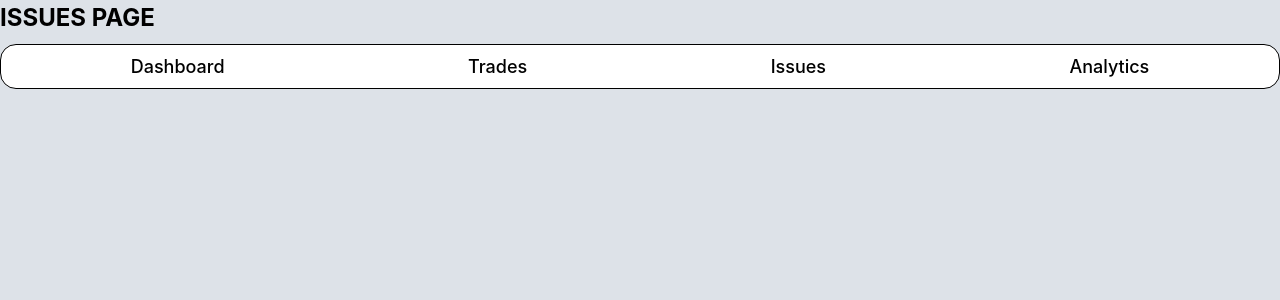
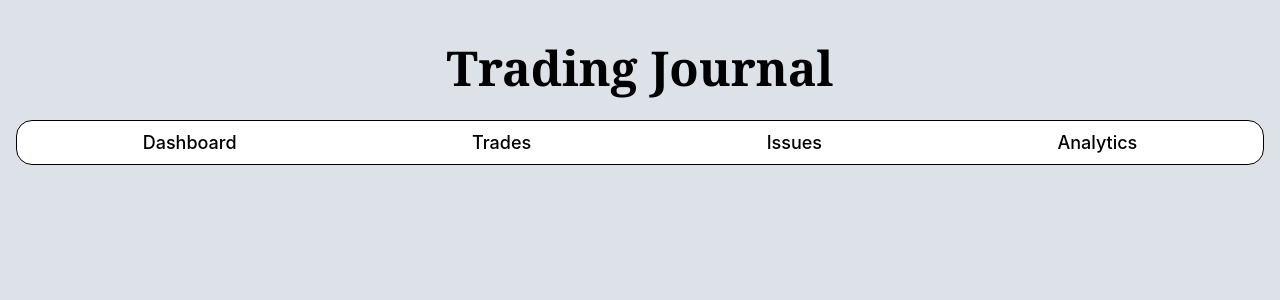
Before and after one commit to Y-Negash/Trading_Journal, a React (Vite) app in the folder Frontend/: page /issues in a window 1280 px wide. Shown: the top 300 px of the page. Built offline with nearby package versions, Linux system fonts and the light colour scheme; no server answers.

Commit message:
includes title in nav to keep consistency between pages

```diff
--- a/Frontend/src/components/navigation/NavBar.css
+++ b/Frontend/src/components/navigation/NavBar.css
@@ -14,3 +14,11 @@
     font-weight: 500;
     font-size: large;
 }
+
+#title {
+    display: flex;
+    justify-content: center;
+    font-size: xxx-large;
+    font-family: Georgia, 'Times New Roman', serif;
+    margin: 1rem;
+}
--- a/Frontend/src/components/navigation/NavBar.tsx
+++ b/Frontend/src/components/navigation/NavBar.tsx
@@ -6,6 +6,7 @@ const NavBar: React.FC = () => {
 
     return (
         <nav>
+            <h2 id="title">Trading Journal</h2>
             <div id="navbar-links">
                 <Link className="navbar-link" to="/">Dashboard</Link>
                 <Link className="navbar-link" to="/trades">Trades</Link>
--- a/Frontend/src/pages/Analytics/AnalyticsPage.tsx
+++ b/Frontend/src/pages/Analytics/AnalyticsPage.tsx
@@ -4,10 +4,9 @@ import NavBar from "../../components/navigation/NavBar";
 const AnalyticsPage:React.FC = () => {
 
    return(
-    <>
-      <h2>ANALYTICS PAGE</h2>
+    <div className="container">
       <NavBar />
-    </>
+    </div>
    );
 }
 
--- a/Frontend/src/pages/Home/HomePage.css
+++ b/Frontend/src/pages/Home/HomePage.css
@@ -3,10 +3,3 @@
     flex-direction: column;
     margin: 1rem;
 }
-
-#title {
-    display: flex;
-    justify-content: center;
-    font-size: xxx-large;
-    font-family: Georgia, 'Times New Roman', serif;
-}
--- a/Frontend/src/pages/Home/HomePage.tsx
+++ b/Frontend/src/pages/Home/HomePage.tsx
@@ -13,7 +13,6 @@ const HomePage: React.FC<HomePageProps> = ({addTrade}) => {
 
     return(
         <div className="container">
-            <h2 id="title">Trading Journal</h2>
             <NavBar />
             <TradeForm addTrade={addTrade} />
 
--- a/Frontend/src/pages/Issues/IssuesPage.tsx
+++ b/Frontend/src/pages/Issues/IssuesPage.tsx
@@ -5,8 +5,9 @@ const IssuesPage: React.FC = () => {
 
     return(
         <>
-            <h2>ISSUES PAGE</h2>
+        <div className="container">
             <NavBar />
+        </div>
         </>
     );
 }
--- a/Frontend/src/pages/TradePage/TradePage.css
+++ b/Frontend/src/pages/TradePage/TradePage.css
@@ -4,3 +4,8 @@
     padding: 0.5rem;
     margin-top: 0.5rem;
 }
+
+.container {
+    display: flex;
+    flex-direction: column;
+}
--- a/Frontend/src/pages/TradePage/TradePage.tsx
+++ b/Frontend/src/pages/TradePage/TradePage.tsx
@@ -11,11 +11,10 @@ interface TradePageProps{
 const TradePage: React.FC<TradePageProps> = ({ trades }) => {
 
     return(
-        <>
-            <h2 id="tradepage-title">TRADES PAGE</h2>
+        <div className="container">
             <NavBar />
             <TradeList trades={trades} />
-        </>
+        </div>
     )
 }
 
```
